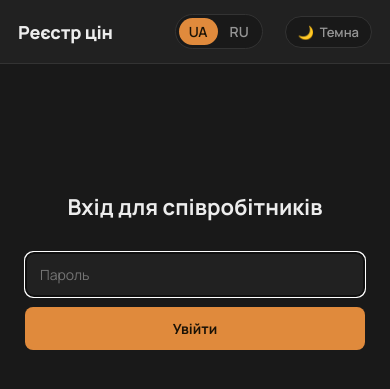
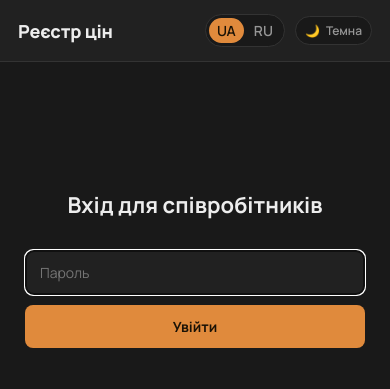
Before and after one commit to andreyworldoftanks27-cell/price-site, a FastAPI app: page /login in a window 390 px wide. Shown: the top 389 px of the page. Run offline with FastAPI, Linux system fonts and the light colour scheme; parts of the project's set-up code (start-up, migrations or seed data) failed here and were passed over.

Commit message:
Add files via upload

```diff
--- a/static/style.css
+++ b/static/style.css
@@ -49,6 +49,8 @@ body {
     display: flex;
     justify-content: space-between;
     align-items: center;
+    flex-wrap: wrap;
+    row-gap: 10px;
     padding: 18px 32px;
     background: var(--surface);
     border-bottom: 1px solid var(--border);
@@ -63,7 +65,8 @@ body {
 .topbar nav {
     display: flex;
     align-items: center;
-    gap: 22px;
+    flex-wrap: wrap;
+    gap: 16px 22px;
 }
 .topbar nav a {
     color: var(--text-muted);
@@ -257,18 +260,16 @@ mark {
     border-radius: 12px;
     padding: 12px 8px 4px;
     margin-bottom: 10px;
-    /* Уже, чем раньше (по просьбе — раньше растягивался на всю ширину
-       страницы), но не меньше разумного минимума, чтобы подписи дат не
-       налезали друг на друга на узких экранах. */
-    max-width: 50%;
-    min-width: 320px;
+    /* Компактный, фиксированной ширины (не тянется на всю страницу) —
+       на маленьких экранах медиа-запрос ниже возвращает 100%. */
+    max-width: 420px;
 }
-@media (max-width: 720px) {
+@media (max-width: 480px) {
     .trend-chart-wrap { max-width: 100%; }
 }
 .trend-svg {
     width: 100%;
-    height: 260px;
+    height: 200px;
     display: block;
     overflow: visible;
 }
@@ -321,6 +322,14 @@ mark {
 
 @media (max-width: 720px) {
     .container { padding: 18px; }
-    .topbar { padding: 14px 18px; }
+    .topbar { padding: 14px 18px; gap: 8px; }
+    .topbar nav { gap: 10px 14px; }
     .data-table th, .data-table td { padding: 10px; font-size: 13px; }
 }
+@media (max-width: 420px) {
+    /* Совсем узкий экран — переключатели языка/темы иначе не помещаются
+       в одну строку с пунктами меню. */
+    .topbar nav { font-size: 13px; gap: 8px 10px; }
+    .theme-toggle { padding: 5px 9px; font-size: 12px; }
+    .lang-toggle a { padding: 3px 8px; font-size: 12px; }
+}
```
